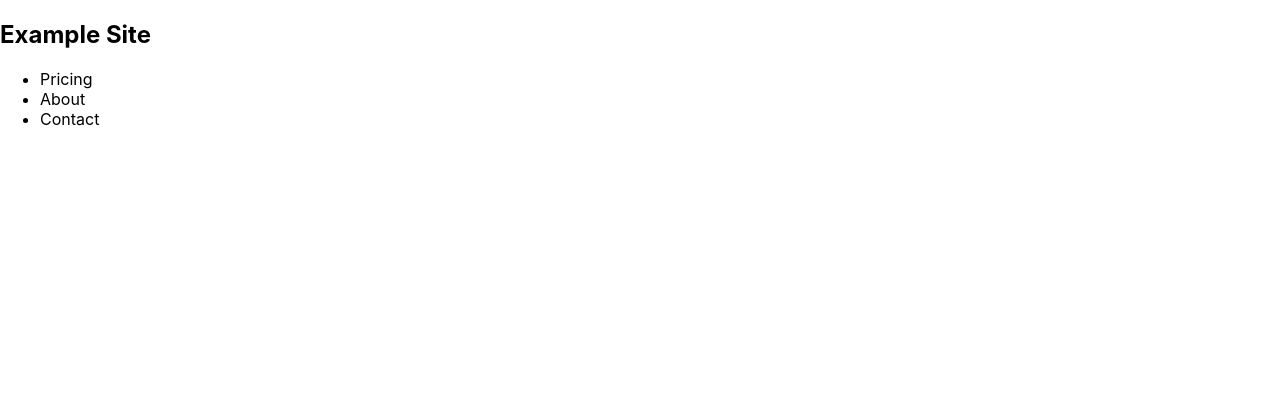
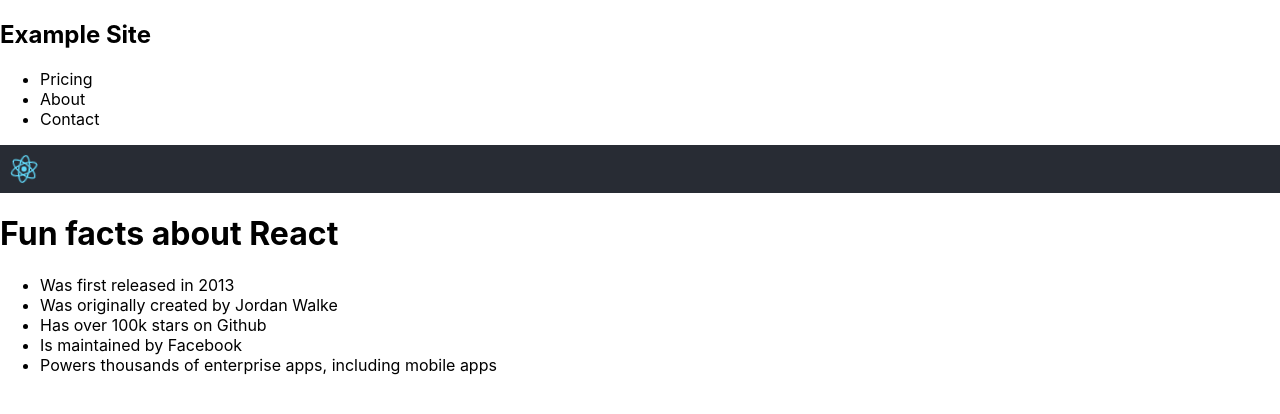
Before and after one commit to EladAhoy/cdn2, a React (Create React App) app: page / in a window 1280 px wide. Shown: the top 414 px of the page. Built offline with nearby package versions, Linux system fonts and the light colour scheme.

Commit message:
nav, logo and content (min51)

```diff
--- /dev/null
+++ b/src/Content.css
@@ -0,0 +1,3 @@
+.content {
+  text-align: left;
+}
--- /dev/null
+++ b/src/Content.js
@@ -0,0 +1,17 @@
+import './Content.css';
+
+function Content() {
+  return (
+    <div className="content">
+      <h1>Fun facts about React</h1>
+      <ul>
+        <li>Was first released in 2013</li>
+        <li>Was originally created by Jordan Walke</li>
+        <li>Has over 100k stars on Github</li>
+        <li>Is maintained by Facebook</li>
+        <li>Powers thousands of enterprise apps, including mobile apps</li>
+      </ul>
+    </div>);
+}
+
+export default Content;
--- /dev/null
+++ b/src/Logo.css
@@ -0,0 +1,38 @@
+.App {
+  text-align: center;
+}
+
+.App-logo {
+  height: 3rem;
+  width: 3rem;
+  pointer-events: none;
+}
+
+@media (prefers-reduced-motion: no-preference) {
+  .App-logo {
+    animation: App-logo-spin infinite 20s linear;
+  }
+}
+
+.App-header {
+  background-color: #282c34;
+  display: flex;
+  flex-direction: column;
+  justify-content: center;
+  font-size: calc(10px + 2vmin);
+  color: white;
+}
+
+.App-link {
+  color: #61dafb;
+}
+
+@keyframes App-logo-spin {
+  from {
+    transform: rotate(0deg);
+  }
+
+  to {
+    transform: rotate(360deg);
+  }
+}
--- /dev/null
+++ b/src/Logo.js
@@ -0,0 +1,14 @@
+import logo from './logo.svg';
+import './Logo.css';
+
+function Logo() {
+  return (
+    <div className="App">
+      <header className="App-header">
+        <img src={logo} className="App-logo" alt="logo" />
+      </header>
+    </div>
+  );
+}
+
+export default Logo;
--- a/src/index.js
+++ b/src/index.js
@@ -3,11 +3,15 @@
 import './index.css';
 import reportWebVitals from './reportWebVitals';
 import Navbar from './Navbar';
+import Content from './Content';
+import Logo from './Logo';
 
 const root = ReactDOM.createRoot(document.getElementById('root'));
 root.render(
   <React.StrictMode>
     <Navbar />
+    <Logo />
+    <Content />
   </React.StrictMode>
 );
 
```
